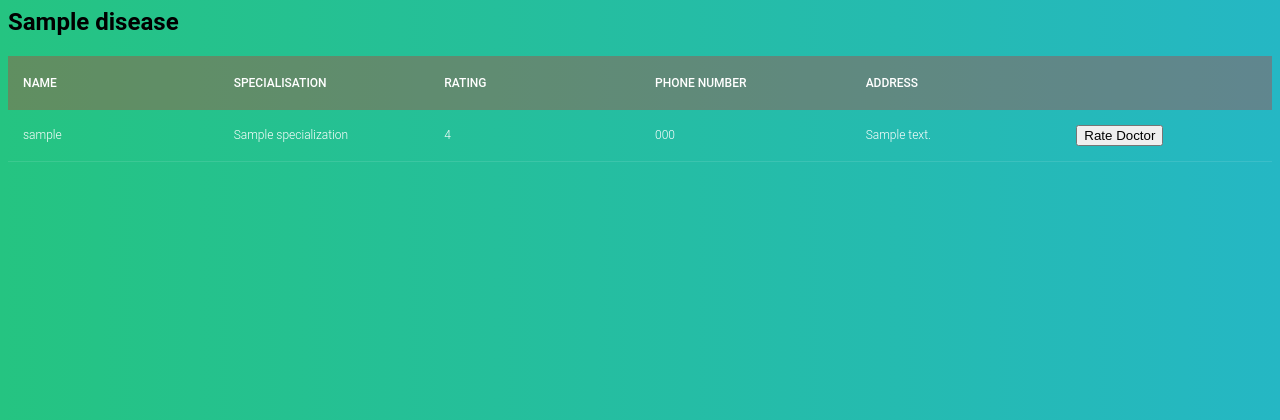
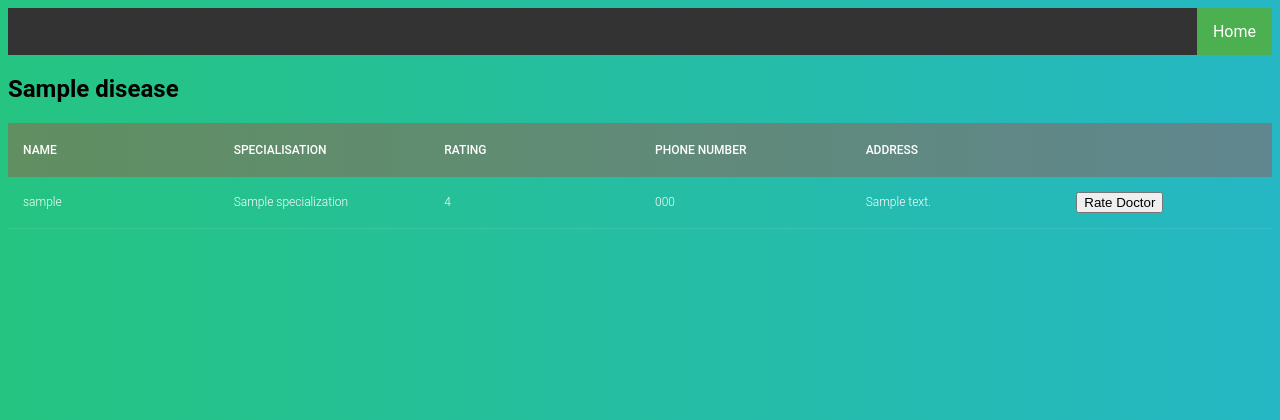
Before and after one commit to Aditya-Garimella13/Projectphase2, a Flask app: template templates/doctors_list.html in a window 1280 px wide. Shown: the top 420 px of the page. Run offline with Flask 2, Linux system fonts and the light colour scheme; the template is opened without the code that fills it: most values are stand-ins (such as "Sample title", 1, 10 or a date in 2020); lists and menus that the app fills with data are empty; parts of the project's set-up code (start-up, migrations or seed data) failed here and were passed over; some libraries are stand-ins or nearby versions.

Commit message:
Changed doctors list

```diff
--- a/templates/doctors_list.html
+++ b/templates/doctors_list.html
@@ -1,7 +1,39 @@
 <head>
     <link rel="stylesheet" href="{{ url_for('static',filename='styles/doctors_list.css') }}">
+    <style>
+      ul {
+        list-style-type: none;
+        margin: 0;
+        padding: 0;
+        overflow: hidden;
+        background-color: #333;
+      }
+
+      li {
+        float: left;
+      }
+
+      li a {
+        display: block;
+        color: white;
+        text-align: center;
+        padding: 14px 16px;
+        text-decoration: none;
+      }
+
+      li a:hover:not(.active) {
+        background-color: #111;
+      }
+
+      .active {
+        background-color: #4CAF50;
+      }
+      </style>
 </head>
 <body>
+  <ul>
+    <li style="float:right;"><a class="active" href="/">Home</a></li>
+  </ul>
     {% for disease,details in doctors.items() %}
         <h2>{{disease}}</h2>
         <div class="tbl-header">
```
